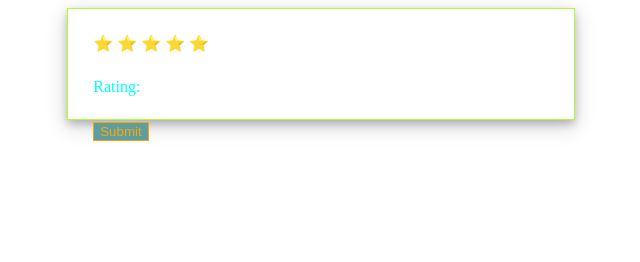
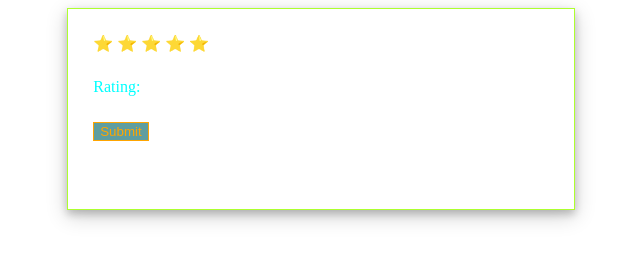
Before and after one commit to dhinesh342/star-rating, a plain HTML site: page index.html in a window 1280 px wide. Shown: the whole page, without its empty margins (118-758 px from the left). Drawn offline with Linux system fonts and the light colour scheme.

Commit message:
height styling fixed

```diff
--- a/style.css
+++ b/style.css
@@ -10,13 +10,12 @@ body{
 #rating-component{
     border: 1px solid greenyellow;
     width: 40%;
-    height: 14%;
+    height: 200px;
     margin-left: 14%;
     box-shadow: 0 4px 8px 0 rgba(0, 0, 0, 0.2), 0 6px 20px 0 rgba(0, 0, 0, 0.19);
 }
 #parent{
     padding: 5%;
-    cursor: pointer;
 }
 #Rating{
     padding: 5%;
@@ -32,3 +31,6 @@ body{
     border: orange 1px solid;
     margin: 5%;
 }
+.star{
+    cursor: pointer;
+}
```
